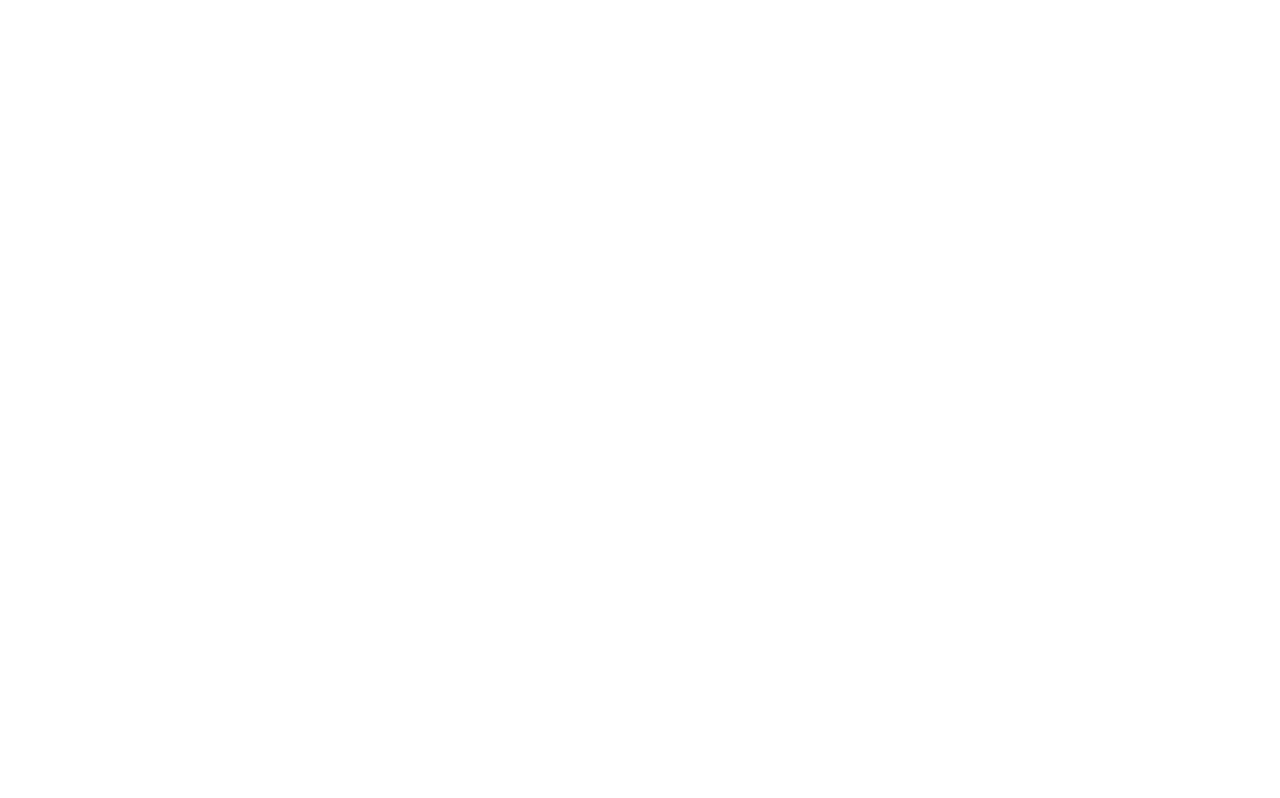
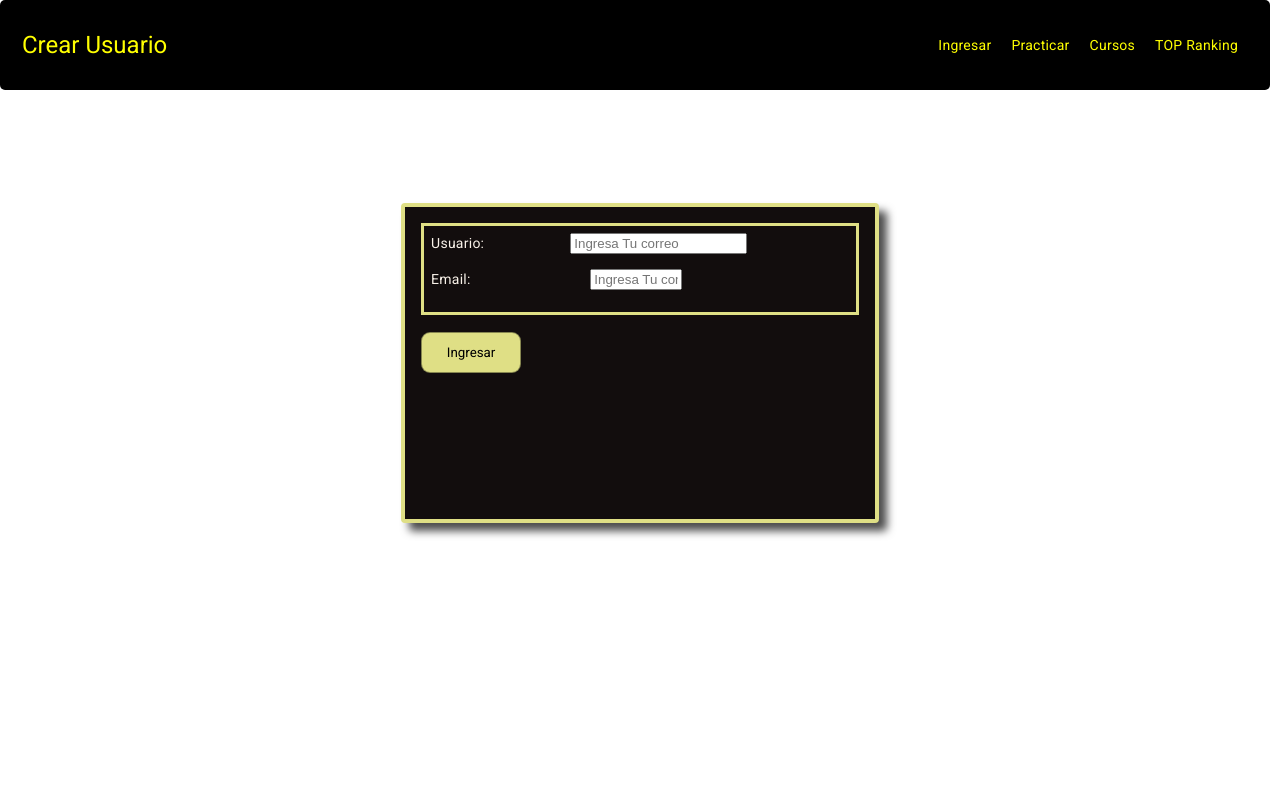
Before and after one commit to sebasxx85/englishProyect, an Angular app: page /crear-usuario in a window 1280 px wide. Before the commit this address led to /. Shown: the top 798 px of the page. Built offline with nearby package versions, Linux system fonts and the light colour scheme.

Commit message:
add crear user

```diff
--- /dev/null
+++ b/src/app/Models/crearUser.ts
@@ -0,0 +1,6 @@
+export interface crearUsuario {
+
+    name: string,
+    email: string,
+
+}
--- a/src/app/app.module.ts
+++ b/src/app/app.module.ts
@@ -18,6 +18,8 @@
 import { SharedModule } from './Shared/shared.module';
 import { ReactiveFormsModule } from '@angular/forms';
 import { UserComponent } from './components/user/user.component';
+import { CrearUsuarioComponent } from './components/crear-usuario/crear-usuario.component';
+import { HttpClientModule } from '@angular/common/http';
 
 
 @NgModule({
@@ -26,6 +28,7 @@
     AppComponent,
     HomeComponent,
     UserComponent,
+    CrearUsuarioComponent,
   ],
   imports: [
     BrowserModule,
@@ -41,7 +44,8 @@
     MatFormFieldModule,
     MatSelectModule,
     MatNativeDateModule,
-    ReactiveFormsModule
+    ReactiveFormsModule,
+    HttpClientModule
 
   ],
   providers: [
--- /dev/null
+++ b/src/app/components/crear-usuario/crear-usuario.component.html
@@ -0,0 +1,28 @@
+<app-header [title]="title"></app-header>
+
+<body>
+  <div class="card-container">
+    <mat-card class="custom-card">
+      <form [formGroup]="form" (ngSubmit)="crearUsuario()">
+        <div class="form-group">
+          <label for="nproyecto" class="cantidad">Usuario:</label>
+          <input type="usuario" name="usuario" class="usuario" min="5"
+            max="20" formControlName="usuario" placeholder="Ingresa Tu correo">
+        </div>
+        <div class="form-group">
+          <label for="nproyecto" class="cantidad">Email:</label>
+          <input type="password" name="contrasena" class="contrasena" min="5"
+            max="10" formControlName="contrasena" placeholder="Ingresa Tu contraseña">
+        </div>
+      </form>
+      <div class="float-left">
+        <button mat-flat-button color="primary" class="boton"
+          (click)="crearUsuario()">Ingresar</button>
+      </div>
+      <mat-progress-bar *ngIf="loading" mode="indeterminate"
+        class="progreso"></mat-progress-bar>
+    </mat-card>
+  </div>
+  <router-outlet></router-outlet>
+</body>
+<app-footer></app-footer>
--- /dev/null
+++ b/src/app/components/crear-usuario/crear-usuario.component.scss
@@ -0,0 +1,100 @@
+
+form {
+    border: solid rgb(223, 223, 133);
+    padding: 7px;
+    margin-bottom: 7px;
+}
+
+label{
+    font-size: 14px;
+    margin-bottom: 27px;
+    margin-right: 27px;
+}
+
+input{
+    margin-bottom: 15px;
+}
+
+select {
+    margin-bottom: 7px;
+}
+
+.card-container {
+    border-radius: 49px;
+    display: flex;
+    justify-content: center;
+    align-items: center; /* Centra verticalmente si el contenedor tiene una altura fija */
+    min-height: 87vh;
+    min-width: 70vh;
+  }
+
+  .custom-card {
+    color: rgb(248, 241, 232);
+    border: 4px solid rgb(223, 223, 133);
+    width: 37.33%;
+    margin-top: 30px;
+    padding: 1rem;
+    box-shadow: 8px 8px 8px rgba(0.0, 0.0, 0.7, 0.7); /* Añade sombra para mejor visibilidad */
+    min-height: 40vh;
+    background-color: rgb(18, 13, 13);
+  }
+
+  .boton {
+    color: black;
+    background-color: rgb(223, 223, 133);
+    margin-top: 10px;
+    margin-bottom: 17px;
+    width: 100px;
+    border-radius: 9px; /* Esquinas más redondeadas */
+    font-family: 'Roboto', sans-serif; /* Tipo de letra */
+    transition: background-color 0.3s ease; /* Transición suave del color de fondo */
+    padding: 12px 20px; /* Aumenta el padding para hacer el botón más alto */
+    border: 1px solid rgba(0, 0, 0, 0.4); /* Borde ligero */
+  }
+
+  .boton:hover {
+    background-color: rgb(240, 240, 190);
+    cursor: pointer; /* Cambia el cursor a una mano */
+  }
+
+  //Labels
+  .cantidad{
+    max-width: 20.7%;
+    margin-right: 86px;
+  }
+
+  .usuario{
+    max-width: 40.5%;
+  }
+
+  .contrasena{
+    max-width: 20%;
+    margin-left: 33.7px;
+  }
+
+  .level{
+    margin-right: 147px;
+  }
+
+  .idioma{
+    margin-right: 117px;
+  }
+
+  .timetag{
+    margin-right: 112px;
+  }
+
+  .progreso {
+    max-width: 50%;
+    display: flex;
+    justify-content: center;
+  }
+
+  //radio button
+.form-group input[type="radio"] {
+  width: auto; /* Ajusta el tamaño según el contenido */
+  height: auto; /* Ajusta el tamaño según el contenido */
+  border: 2px solid #ffc107; /* Color de borde amarillo */
+  display: inline-flex;
+  margin-right: 5px;
+}
--- /dev/null
+++ b/src/app/components/crear-usuario/crear-usuario.component.ts
@@ -0,0 +1,53 @@
+import { Component, inject } from '@angular/core';
+import { FormBuilder, FormGroup } from '@angular/forms';
+import { Router } from '@angular/router';
+import { finalize } from 'rxjs';
+import { CrearUsuarioService } from 'src/app/services/crear-usuario.service';
+
+@Component({
+  selector: 'app-crear-usuario',
+  templateUrl: './crear-usuario.component.html',
+  styleUrls: ['./crear-usuario.component.scss']
+})
+export class CrearUsuarioComponent {
+
+  title = "Crear Usuario";
+
+  dataTable = []
+  form!: FormGroup
+  loading = false
+  today = new Date();
+
+  private fb = inject(FormBuilder)
+  private router = inject(Router)
+  private crearUsuarioService = inject(CrearUsuarioService)
+
+  ngOnInit() {
+    this.initForm();
+
+  }
+
+  initForm() {
+    this.form = this.fb.group({
+      fechaInicio: [this.today.toISOString().split('T')[0]],
+      usuario: [''],
+      contrasena: [''],
+    })
+  }
+
+  crearUsuario() {
+    this.loading = true;
+
+    const crearUsuario = {
+      name: "andres",
+      email: "andres@cl"
+    };
+    console.log("Enviando datos:", crearUsuario);
+    this.crearUsuarioService.postCrearUsuario(crearUsuario).pipe(
+      finalize(() => this.loading = false)
+    ).subscribe((data: any) => {
+      console.log(data);
+    });
+  }
+
+}
--- /dev/null
+++ b/src/app/services/crear-usuario.service.ts
@@ -0,0 +1,26 @@
+import { HttpClient } from '@angular/common/http';
+import { Injectable } from '@angular/core';
+import { catchError, throwError } from 'rxjs';
+import { crearUsuario } from '../Models/crearUser';
+
+@Injectable({
+  providedIn: 'root'
+})
+export class CrearUsuarioService {
+
+  constructor( private http: HttpClient) { }
+
+  postCrearUsuario(body: crearUsuario) {
+    //api creada con java
+    return this.http.post('localhost:8080/api/users', body).pipe(
+      catchError(error => {
+        console.error('Se produjo un error:', error);
+        return throwError(error);
+      })
+    );
+  }
+
+
+
+
+}
```
Also changed, not shown: src/app/app-routing.module.ts (+14 -6 lines), src/app/components/crear-usuario/crear-usuario.module.ts (added, +19 -0 lines), 2 other files (tests, documents, lock files or other folders).
